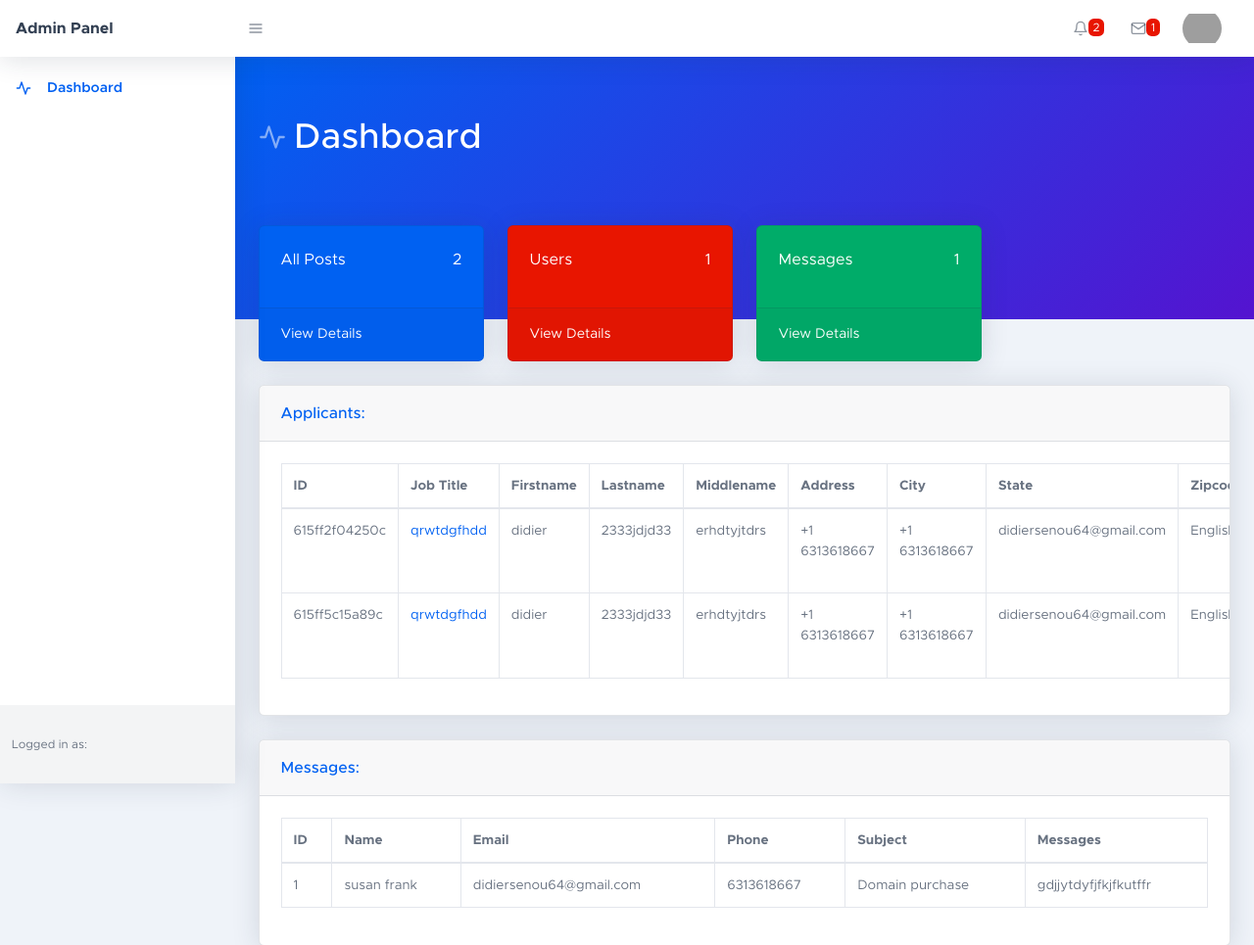
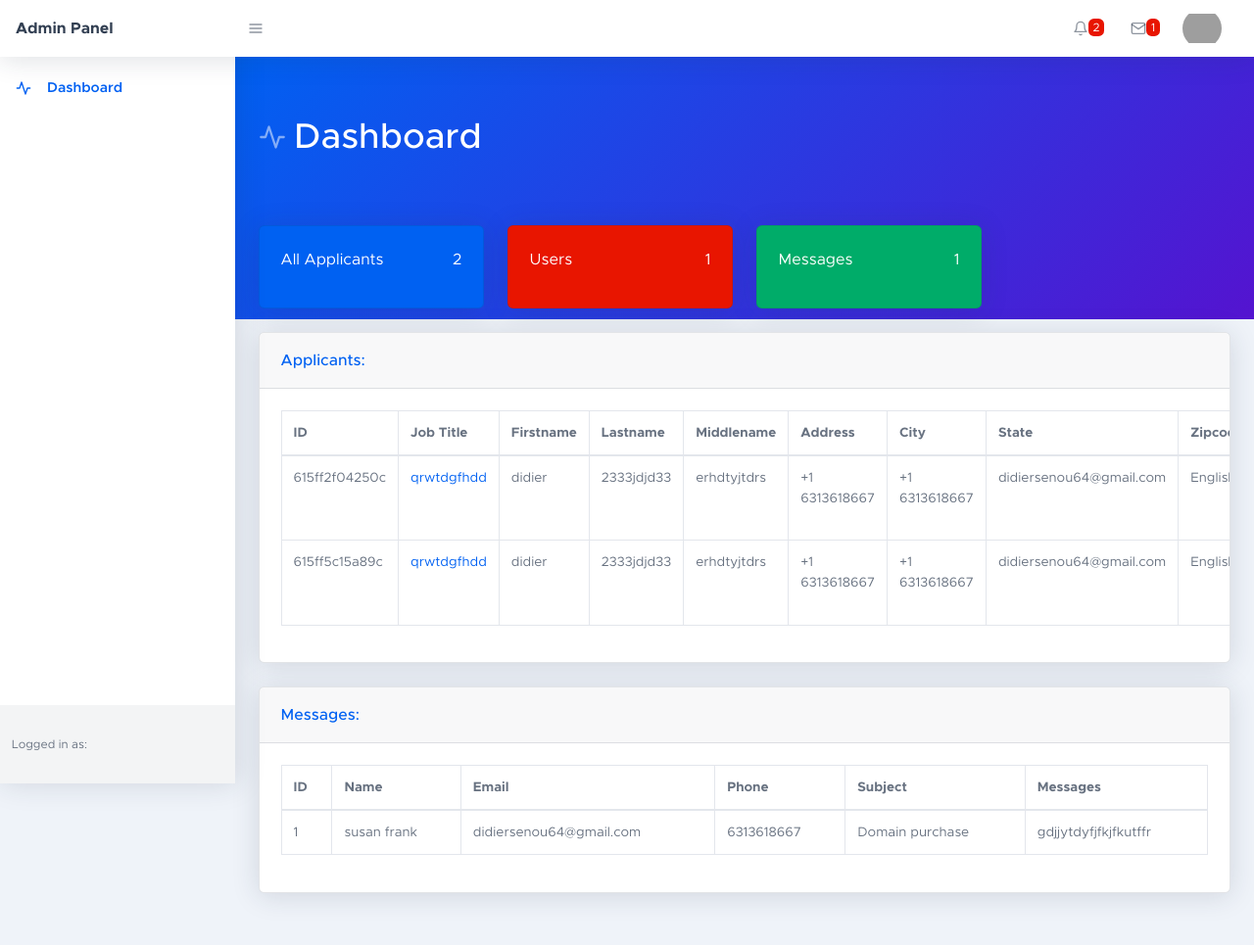
Before and after one commit to Didier-ds/prime, a PHP site: page /techbarik/admin/index.php in a window 1280 px wide. Shown: the top 965 px of the page at 98% size. Run offline with PHP 8.4, Linux system fonts and the light colour scheme; a user stored in the database is signed in; data comes from the database, SQL or seed files in the repository; data that the repository does not hold is empty; some libraries are stand-ins or nearby versions; grey boxes are pictures that could not be loaded.

Commit message:
commented out card link

```diff
--- a/admin/index.php
+++ b/admin/index.php
@@ -35,7 +35,7 @@
                         <div class="col-xl-3 col-md-6">
                             <div class="card bg-primary text-white mb-4">
                                 <div class="card-body d-flex align-items-center justify-content-between">
-                                    <p>All Posts</p>
+                                    <p>All Applicants</p>
                                     <?php
                                         $sql = "SELECT * FROM applicant";
                                         $stmt = $pdo->prepare($sql);
@@ -44,10 +44,10 @@
                                     ?>
                                     <p><?php echo $post_count; ?></p>
                                 </div>
-                                <div class="card-footer d-flex align-items-center justify-content-between">
+                                <!-- <div class="card-footer d-flex align-items-center justify-content-between">
                                     <a class="small text-white stretched-link" href="all-post.php">View Details</a>
                                     <div class="small text-white"><i class="fas fa-angle-right"></i></div>
-                                </div>
+                                </div> -->
                             </div>
                         </div>
 
@@ -63,10 +63,10 @@
                                     ?>
                                     <p><?php echo $user_count; ?></p>
                                 </div>
-                                <div class="card-footer d-flex align-items-center justify-content-between">
+                                <!-- <div class="card-footer d-flex align-items-center justify-content-between">
                                     <a class="small text-white stretched-link" href="users.php">View Details</a>
                                     <div class="small text-white"><i class="fas fa-angle-right"></i></div>
-                                </div>
+                                </div> -->
                             </div>
                         </div>
                         <div class="col-xl-3 col-md-6">
@@ -81,10 +81,10 @@
                                     ?>
                                     <p><?php echo $user_count; ?></p>
                                 </div>
-                                <div class="card-footer d-flex align-items-center justify-content-between">
+                                <!-- <div class="card-footer d-flex align-items-center justify-content-between">
                                     <a class="small text-white stretched-link" href="users.php">View Details</a>
                                     <div class="small text-white"><i class="fas fa-angle-right"></i></div>
-                                </div>
+                                </div> -->
                             </div>
                         </div>
                     </div>
```
